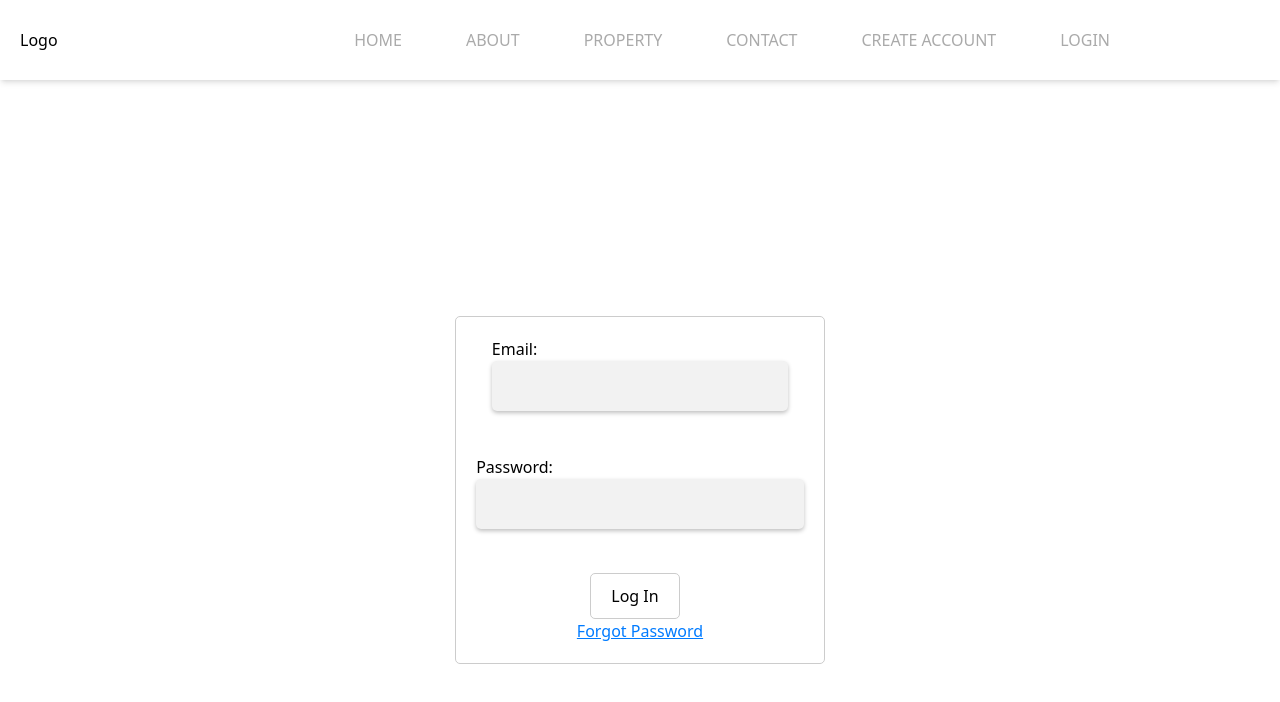
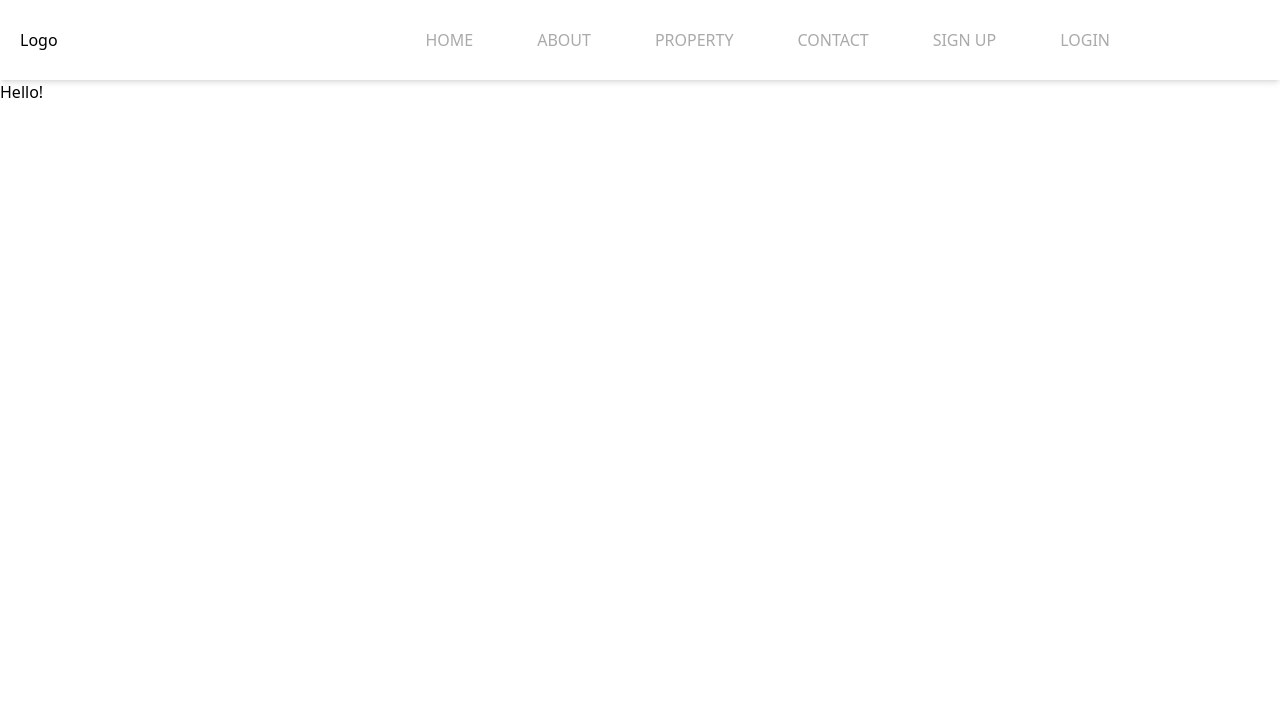
Before and after one commit to soulden1202/group-3-capstone-project, a React (Create React App) app: page /login in a window 1280 px wide. Shown: the top 702 px of the page. Built offline with nearby package versions, Linux system fonts and the light colour scheme.

Commit message:
Revert "set up register and login, access and refresh token are remaining"

```diff
--- a/src/components/navbar/Navbar.jsx
+++ b/src/components/navbar/Navbar.jsx
@@ -24,7 +24,7 @@ const Navbar = () => {
           <Link to="/contact">contact</Link>
         </li>
         <li>
-          <Link to="/signup">Create Account</Link>
+          <Link to="/signup">Sign up</Link>
         </li>
         <li>
           <Link to="/login">Login</Link>
--- a/src/containers/login/Login.jsx
+++ b/src/containers/login/Login.jsx
@@ -1,68 +1,11 @@
-import React, { useState } from "react";
-import "./login.css";
+import React from "react";
 
 const Login = () => {
-    const [email, setEmail] = useState("");
-    const [password, setPassword] = useState("");
-
-    const handleEmailChange = (event) => {
-        setEmail(event.target.value);
-    };
-
-    const handlePasswordChange = (event) => {
-        setPassword(event.target.value);
-    };
-
-    const handleLogin = () => {
-        fetch('https://studentrentapi20230210185810.azurewebsites.net/api/Auth/login', {
-            method: 'POST',
-            headers: {
-                'Content-Type': 'application/json'
-            },
-            body: JSON.stringify({
-                email: email,
-                password: password
-            })
-        })
-            .then(response => {
-                if (!response.ok) {
-                    throw new Error('Login failed');
-                }
-                return response.json();
-            })
-            .then(data => {
-                console.log(data);
-                // handle successful login here
-            })
-            .catch(error => {
-                console.error(error);
-                // handle login error here
-            });
-    };
-
-
-    const handleForgotPassword = () => {
-        console.log("Forgot password clicked");
-    };
-
-    return (
-        <div className="login-container">
-            <div className="form-container">
-                <label>
-                    Email:
-                    <input type="text" value={email} onChange={handleEmailChange} />
-                </label>
-                <br />
-                <label>
-                    Password:
-                    <input type="password" value={password} onChange={handlePasswordChange} />
-                </label>
-                <br />
-                <button className="login-button" onClick={handleLogin}>Log In</button>
-                <button className="forgot-password-button" onClick={handleForgotPassword}>Forgot Password</button>
-            </div>
-        </div>
-    );
+  return (
+    <>
+      <button>Hello!</button>
+    </>
+  );
 };
 
 export default Login;
--- a/src/containers/login/login.css
+++ /dev/null
@@ -1,51 +0,0 @@
-.login-container {
-    display: flex;
-    flex-direction: column;
-    justify-content: center;
-    align-items: center;
-    height: 100vh;
-}
-
-.form-container {
-    display: flex;
-    flex-direction: column;
-    align-items: center;
-    border: 1px solid #ccc;
-    padding: 20px;
-    border-radius: 5px;
-    margin-top: 20px;
-}
-
-input[type="text"],
-input[type="password"] {
-    width: 100%;
-    height: 50px;
-    border: none;
-    border-radius: 5px;
-    background-color: #F2F2F2;
-    padding: 10px;
-    margin-bottom: 20px;
-    box-shadow: 0px 2px 4px rgba(0, 0, 0, 0.25);
-}
-
-    input[type="text"]:focus,
-    input[type="password"]:focus {
-        outline: none;
-        box-shadow: 0px 2px 8px rgba(0, 0, 0, 0.25);
-    }
-
-
-.login-button {
-    border: 1px solid #ccc;
-    border-radius: 5px;
-    padding: 10px 20px;
-    margin-right: 10px;
-}
-
-.forgot-password-button {
-    border: none;
-    color: #007bff;
-    text-decoration: underline;
-    background-color: transparent;
-    cursor: pointer;
-}
--- a/src/containers/signup/Signup.jsx
+++ b/src/containers/signup/Signup.jsx
@@ -1,106 +1,7 @@
-import React, { useState } from "react";
-import "./signup.css";
+import React from "react";
 
 const Signup = () => {
-    const [firstName, setFirstName] = useState("");
-    const [lastName, setLastName] = useState("");
-    const [email, setEmail] = useState("");
-    const [password, setPassword] = useState("");
-    const [accountType, setAccountType] = useState("");
-
-    const handleFirstNameChange = (event) => {
-        setFirstName(event.target.value);
-    };
-
-    const handleLastNameChange = (event) => {
-        setLastName(event.target.value);
-    };
-
-    const handleEmailChange = (event) => {
-        setEmail(event.target.value);
-    };
-
-    const handlePasswordChange = (event) => {
-        setPassword(event.target.value);
-    };
-
-    const handleAccountTypeChange = (event) => {
-        setAccountType(event.target.value);
-    };
-
-    const handleSignup = () => {
-        fetch('https://studentrentapi20230210185810.azurewebsites.net/api/Auth/register', {
-            method: 'POST',
-            headers: {
-                'Content-Type': 'application/json'
-            },
-            body: JSON.stringify({
-                FirstName: firstName,
-                LastName: lastName,
-                email: email,
-                password: password,
-                AccountType: accountType
-            })
-        })
-            .then(response => {
-                if (!response.ok) {
-                    throw new Error('Signup failed');
-                }
-                return response.text();
-            })
-            .then(data => {
-                console.log(data);
-                if (data.includes("Account created and added to Firestore")) {
-                    // handle successful signup here
-                } else {
-                    // handle signup error here
-                    console.log("Signup failed");
-                }
-            })
-            .catch(error => {
-                console.error(error);
-                // handle signup error here
-            });
-    };
-
-
-
-    return (
-        <div className="signup-container">
-            <div className="form-container">
-                <label>
-                    First Name:
-                    <input type="text" value={firstName} onChange={handleFirstNameChange} />
-                </label>
-                <br />
-                <label>
-                    Last Name:
-                    <input type="text" value={lastName} onChange={handleLastNameChange} />
-                </label>
-                <br />
-                <label>
-                    Email:
-                    <input type="text" value={email} onChange={handleEmailChange} />
-                </label>
-                <br />
-                <label>
-                    Password:
-                    <input type="password" value={password} onChange={handlePasswordChange} />
-                </label>
-                <br />
-                <label>
-                    Account Type:
-                    <select value={accountType} onChange={handleAccountTypeChange}>
-                        <option value="">Select Account Type</option>
-                        <option value="Renter">Renter</option>
-                        <option value="Property Owner">Property Owner</option>
-                    </select>
-                </label>
-                <br />
-                <button className="signup-button" onClick={handleSignup}>Create Account</button>
-            </div>
-        </div>
-    );
+  return <div>Signup</div>;
 };
 
 export default Signup;
--- a/src/containers/signup/signup.css
+++ /dev/null
@@ -1,43 +0,0 @@
-.signup-container {
-    display: flex;
-    flex-direction: column;
-    justify-content: center;
-    align-items: center;
-    height: 100vh;
-}
-
-.form-container {
-    display: flex;
-    flex-direction: column;
-    align-items: center;
-    border: 1px solid #ccc;
-    padding: 20px;
-    border-radius: 5px;
-    margin-top: 20px;
-}
-
-input[type="text"],
-input[type="password"] {
-    width: 100%;
-    height: 50px;
-    border: none;
-    border-radius: 5px;
-    background-color: #F2F2F2;
-    padding: 10px;
-    margin-bottom: 20px;
-    box-shadow: 0px 2px 4px rgba(0, 0, 0, 0.25);
-}
-
-    input[type="text"]:focus,
-    input[type="password"]:focus {
-        outline: none;
-        box-shadow: 0px 2px 8px rgba(0, 0, 0, 0.25);
-    }
-
-
-.signup-button {
-    border: 1px solid #ccc;
-    border-radius: 5px;
-    padding: 10px 20px;
-    margin-right: 10px;
-}
```
Also changed, not shown: src/containers/index.js (line endings or trailing spaces).
